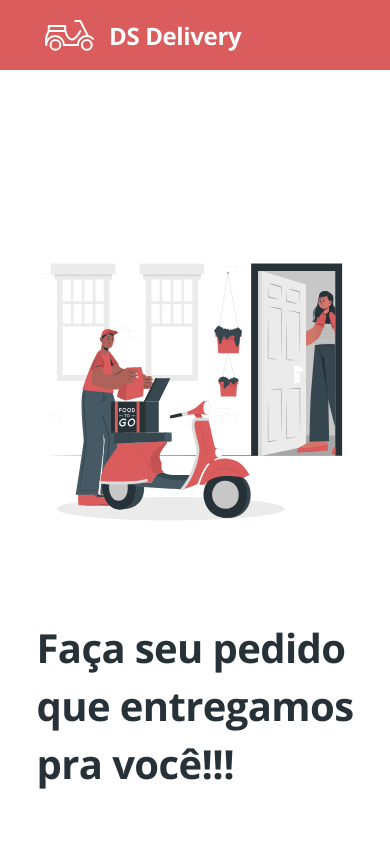
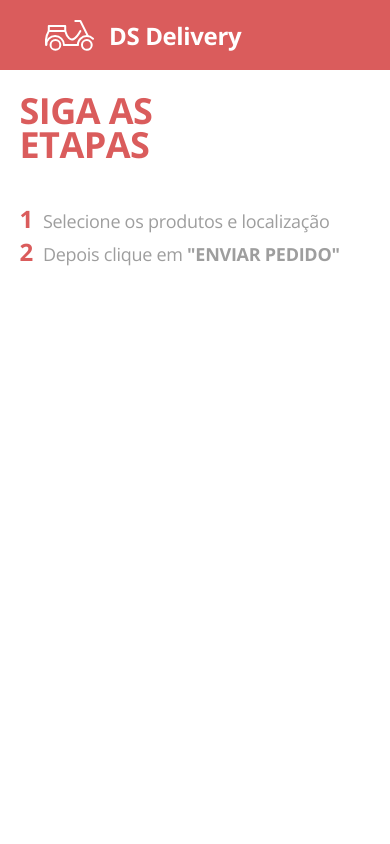
Before and after one commit to zNexTage/DS-Deliver, a React (Create React App) app in the folder Frontend/front-web/: page /orders in a window 390 px wide. Shown: the top 844 px of the page. Built offline with nearby package versions, Linux system fonts and the light colour scheme; the HTML template or start-up script is replaced by a standard one.

Commit message:
Add routes and StepsHeader

```diff
--- a/Frontend/front-web/package.json
+++ b/Frontend/front-web/package.json
@@ -10,8 +10,10 @@
     "@types/node": "^12.19.12",
     "@types/react": "^16.14.2",
     "@types/react-dom": "^16.9.10",
+    "@types/react-router-dom": "^5.1.7",
     "react": "^17.0.1",
     "react-dom": "^17.0.1",
+    "react-router-dom": "^5.2.0",
     "react-scripts": "4.0.1",
     "typescript": "^4.1.3",
     "web-vitals": "^0.2.4"
--- a/Frontend/front-web/src/App.tsx
+++ b/Frontend/front-web/src/App.tsx
@@ -1,14 +1,10 @@
 import React from 'react';
 import './App.css';
-import Navbar from './Components/Navbar/index';
-import Home from './Pages/Home/index'
+import Routes from './Routes'
 
 function App(): JSX.Element {
   return (
-    <>
-      <Navbar />
-      <Home />
-    </>
+    <Routes />
   );
 }
 
--- a/Frontend/front-web/src/Components/Navbar/index.tsx
+++ b/Frontend/front-web/src/Components/Navbar/index.tsx
@@ -1,13 +1,14 @@
 import "./style.css"
 import { ReactComponent as Logo } from '../../Images/logo.svg'
+import { Link } from "react-router-dom";
 
 function Navbar(): JSX.Element {
     return (
         <nav className="main-navbar">
             <Logo />
-            <a href="home" className="logo-text">
+            <Link to="/" className="logo-text">
                 DS Delivery
-            </a>
+            </Link>
         </nav>
     );
 }
--- a/Frontend/front-web/src/Pages/Home/index.tsx
+++ b/Frontend/front-web/src/Pages/Home/index.tsx
@@ -2,6 +2,7 @@
 import { ReactComponent as MainImage } from '../../Images/main.svg';
 import React from "react";
 import Footer from '../../Components/Footer/'
+import { Link } from "react-router-dom";
 
 function Home(): JSX.Element {
     return (
@@ -18,9 +19,9 @@
                             Escolha o seu pedido e em poucos minutos <br />
                     levaremos na sua porta
                     </h3>
-                        <a href="orders" className="home-btn-order">
+                        <Link to="orders" className="home-btn-order">
                             FAZER PEDIDO
-                    </a>
+                    </Link>
                     </div>
                     <div className="home-image">
                         <MainImage />
--- /dev/null
+++ b/Frontend/front-web/src/Pages/Orders/Components/StepsHeader/index.tsx
@@ -0,0 +1,29 @@
+import "./style.css"
+
+function StepsHeader(): JSX.Element {
+    return (
+        <header className="orders-steps-container">
+            <div className="orders-steps-content">
+                <h1 className="steps-title">
+                    SIGA AS <br /> ETAPAS
+                </h1>
+                <ul className="steps-items">
+                    <li>
+                        <span className="steps-number">
+                            1
+                        </span>
+                        Selecione os produtos e localização
+                    </li>
+                    <li>
+                        <span className="steps-number">
+                            2
+                        </span>
+                        Depois clique em <strong>"ENVIAR PEDIDO"</strong>
+                    </li>
+                </ul>
+            </div>
+        </header>
+    )
+}
+
+export default StepsHeader;
--- /dev/null
+++ b/Frontend/front-web/src/Pages/Orders/Components/StepsHeader/style.css
@@ -0,0 +1,56 @@
+.orders-steps-container {
+    display: flex;
+    justify-content: center;
+    background-color: #FFF;
+    margin-bottom: 30px;
+  }
+
+  .orders-steps-content {
+    display: flex;
+    padding: 25px 0;
+    width: 70%;
+  }
+
+  .steps-items {
+    list-style-type: none;
+  }
+
+  .steps-items li {
+    font-weight: normal;
+    font-size: 18px;
+    line-height: 25px;
+    letter-spacing: -0.015em;
+    color: var(--secondary-color);
+  }
+
+  .steps-items .steps-number {
+    font-size: 24px;
+    font-style: normal;
+    font-weight: bold;
+    line-height: 33px;
+    letter-spacing: -0.015em;
+    color: var(--primary-color);
+    margin-right: 10px;
+  }
+
+  .steps-title {
+    font-weight: bold;
+    font-size: 36px;
+    line-height: 34px;
+    letter-spacing: -0.015em;
+    color: var(--primary-color);
+    margin-right: 100px;
+  }
+
+  @media only screen and (max-width: 768px) {
+    .orders-steps-content {
+      display: flex;
+      flex-direction: column;
+      padding: 0;
+      width: 90%;
+    }
+
+    .steps-items {
+        padding: 0
+      }
+}
--- /dev/null
+++ b/Frontend/front-web/src/Pages/Orders/index.tsx
@@ -0,0 +1,12 @@
+import "./style.css"
+import StepsHeader from './Components/StepsHeader'
+
+function Orders(): JSX.Element {
+    return (
+        <div className="orders-container">
+            <StepsHeader />
+        </div>
+    );
+}
+
+export default Orders;
--- /dev/null
+++ b/Frontend/front-web/src/Pages/Orders/style.css
@@ -0,0 +1,240 @@
+.orders-container {
+    background-color: var(--light-color);
+  }
+
+  .orders-container h3 {
+    margin: 0;
+  }
+
+  .orders-list-container {
+    display: flex;
+    justify-content: center;
+  }
+
+  .orders-list-items {
+    width: 70%;
+    display: grid;
+    grid-template-columns: repeat(auto-fill, 235px);
+    grid-gap: 20px 15px;
+    justify-content: space-between;
+  }
+
+  .order-card-container {
+    background-color: #FFF;
+    box-shadow: 0px 4px 20px rgba(0, 0, 0, 0.25);
+    border-radius: 10px;
+    padding: 15px;
+    cursor: pointer;
+  }
+
+  .order-card-container.selected {
+    border: 4px solid #008E5B;
+    box-sizing: border-box;
+    box-shadow: 0px 4px 20px rgba(0, 0, 0, 0.25);
+    border-radius: 10px;
+  }
+
+  .order-card-container:hover {
+    transform: scale(1.01);
+  }
+
+  .order-card-title {
+    font-weight: bold;
+    font-size: 18px;
+    line-height: 25px;
+    letter-spacing: -0.015em;
+    color: var(--primary-color);
+    text-align: center;
+  }
+
+  .order-card-container.selected .order-card-title {
+    color: #008E5B;
+  }
+
+  .order-card-image {
+    border-radius: 10px;
+    margin-top: 15px;
+    margin-bottom: 15px;
+    width: 100%;
+  }
+
+  .order-card-price {
+    font-weight: bold;
+    font-size: 24px;
+    line-height: 33px;
+    letter-spacing: -0.015em;
+    color: var(--primary-color);
+    text-align: left;
+  }
+
+  .order-card-container.selected .order-card-price {
+    color: #008E5B;
+  }
+
+  .order-card-description {
+    border-top: 1px solid #E6E6E6;
+    margin-top: 15px;
+    padding-top: 15px;
+  }
+
+  .order-card-description h3 {
+    font-size: 16px;
+    line-height: 22px;
+    letter-spacing: -0.015em;
+    color: var(--secondary-color);
+  }
+
+  .order-card-description p {
+    font-weight: normal;
+    font-size: 14px;
+    line-height: 19px;
+    letter-spacing: -0.015em;
+
+    color: var(--secondary-color);
+  }
+
+  .order-location-container {
+    display: flex;
+    justify-content: center;
+  }
+
+  .order-location-content {
+    width: 70%;
+    margin: 30px 0 120px 0;
+    padding: 20px 0;
+    height: 400px;
+    background: #FFF;
+    box-shadow: 0px 4px 20px rgba(0, 0, 0, 0.25);
+    border-radius: 10px;
+  }
+
+  .filter-container {
+    display: flex;
+    justify-content: center;
+    margin-top: 20px;
+  }
+
+  .filter {
+    width: 80%;
+  }
+
+  .filter > div {
+    border-radius: 10px;
+    min-height: 60px;
+  }
+
+  .leaflet-container {
+    width: 100%;
+    height: 100%;
+    border-radius: 10px;
+    margin-top: 20px;
+    z-index: 0;
+  }
+
+  .order-location-title {
+    font-weight: bold;
+    font-size: 18px;
+    line-height: 25px;
+    text-align: center;
+    letter-spacing: -0.015em;
+    color: var(--secondary-color);
+  }
+
+  .order-summary-container {
+    display: flex;
+    justify-content: center;
+    margin-bottom: 30px;
+  }
+
+  .order-summary-content {
+    width: calc(70% - 40px);
+    display: flex;
+    justify-content: space-between;
+    background: #FFF;
+    box-shadow: 0px 4px 20px rgba(0, 0, 0, 0.25);
+    border-radius: 10px;
+    background-color: var(--primary-color);
+    color: #FFF;
+    padding: 20px;
+  }
+
+  .amount-selected-container {
+    font-weight: normal;
+    font-size: 11px;
+    line-height: 15px;
+    letter-spacing: -0.015em;
+    display: block;
+    margin-bottom: 10px;
+  }
+
+  .amount-selected {
+    font-weight: bold;
+    font-size: 16px;
+    line-height: 15px;
+    letter-spacing: -0.015em;
+    margin-right: 5px;
+  }
+
+  .order-summary-total {
+    font-weight: normal;
+    font-size: 14px;
+    line-height: 15px;
+    letter-spacing: -0.015em;
+    color: #FFF;
+    display: block;
+  }
+
+  .order-summary-price {
+    font-weight: bold;
+    font-size: 18px;
+    line-height: 19px;
+    letter-spacing: -0.015em;
+    color: #FFF;
+    margin-right: 5px;
+  }
+
+  .order-summary-make-order {
+    width: 220px;
+    height: 45px;
+    background: #FFF;
+    border-radius: 10px;
+    font-weight: bold;
+    font-size: 18px;
+    line-height: 25px;
+    text-align: center;
+    letter-spacing: -0.015em;
+    color: var(--primary-color);
+    border: 0;
+    cursor: pointer;
+  }
+
+  .order-summary-make-order:focus {
+    outline: none;
+  }
+
+  .order-summary-make-order:hover {
+    background-color: #fcf2f2;
+    transform: scale(1.01);
+  }
+
+  @media only screen and (max-width: 768px) {
+
+    .order-location-content {
+      width: 90%;
+    }
+
+    .order-location-container {
+      margin-bottom: 20px;
+    }
+
+    .order-summary-content {
+      width: 80%;
+      display: flex;
+      flex-direction: column;
+    }
+
+    .order-summary-make-order {
+      margin-top: 15px;
+      width: 100%;
+    }
+  }
--- /dev/null
+++ b/Frontend/front-web/src/Routes.tsx
@@ -0,0 +1,22 @@
+import { BrowserRouter, Switch, Route } from "react-router-dom";
+import Orders from "./Pages/Orders";
+import Home from './Pages/Home'
+import Navbar from "./Components/Navbar";
+
+function Routes():JSX.Element {
+    return (
+        <BrowserRouter>
+            <Navbar />
+            <Switch>
+                <Route path="/orders">
+                    <Orders />
+                </Route>
+                <Route path="/">
+                    <Home />
+                </Route>
+            </Switch>
+        </BrowserRouter>
+    )
+}
+
+export default Routes;
```
Also changed, not shown: 1 other file (tests, documents, lock files or other folders).
